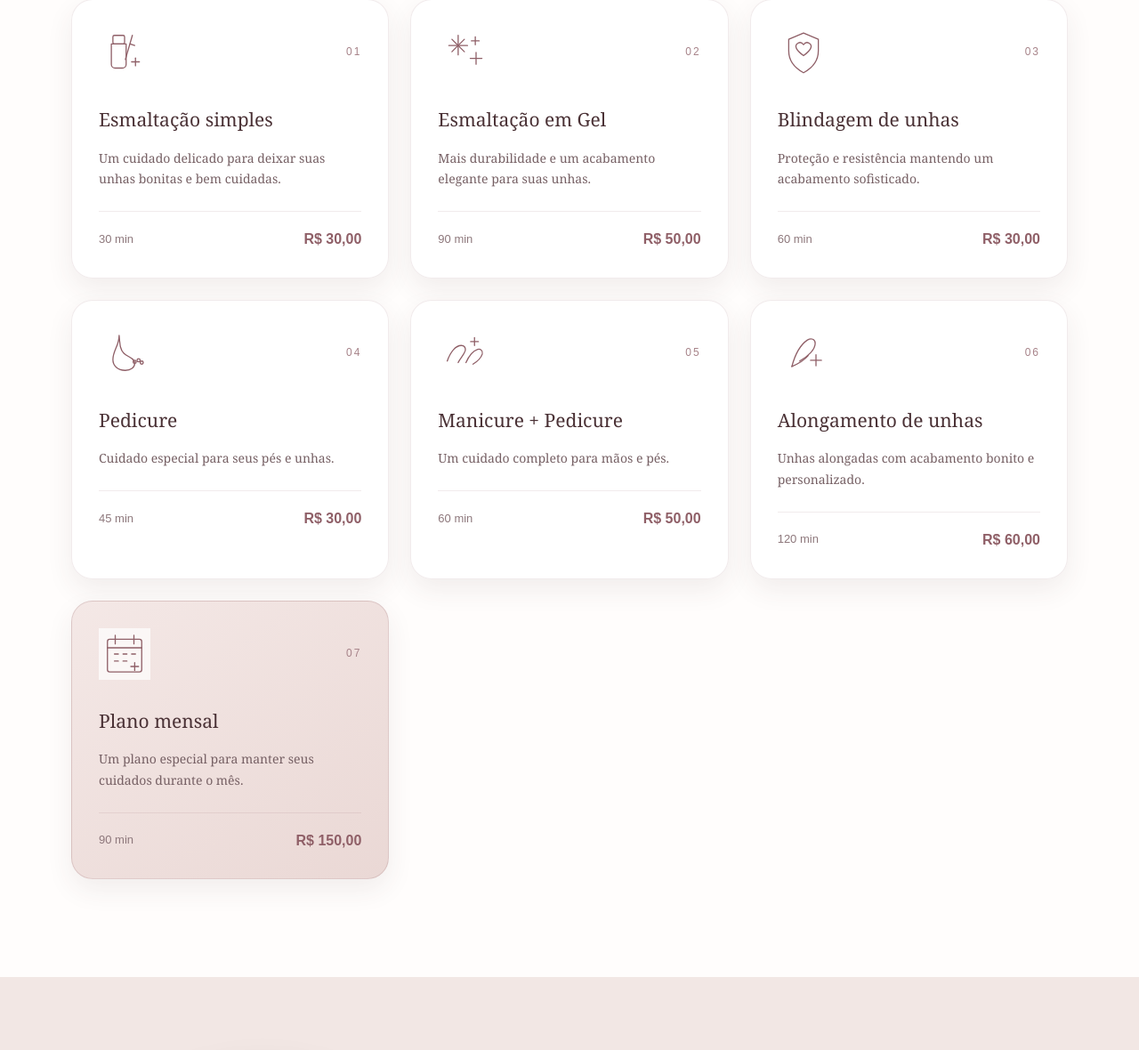
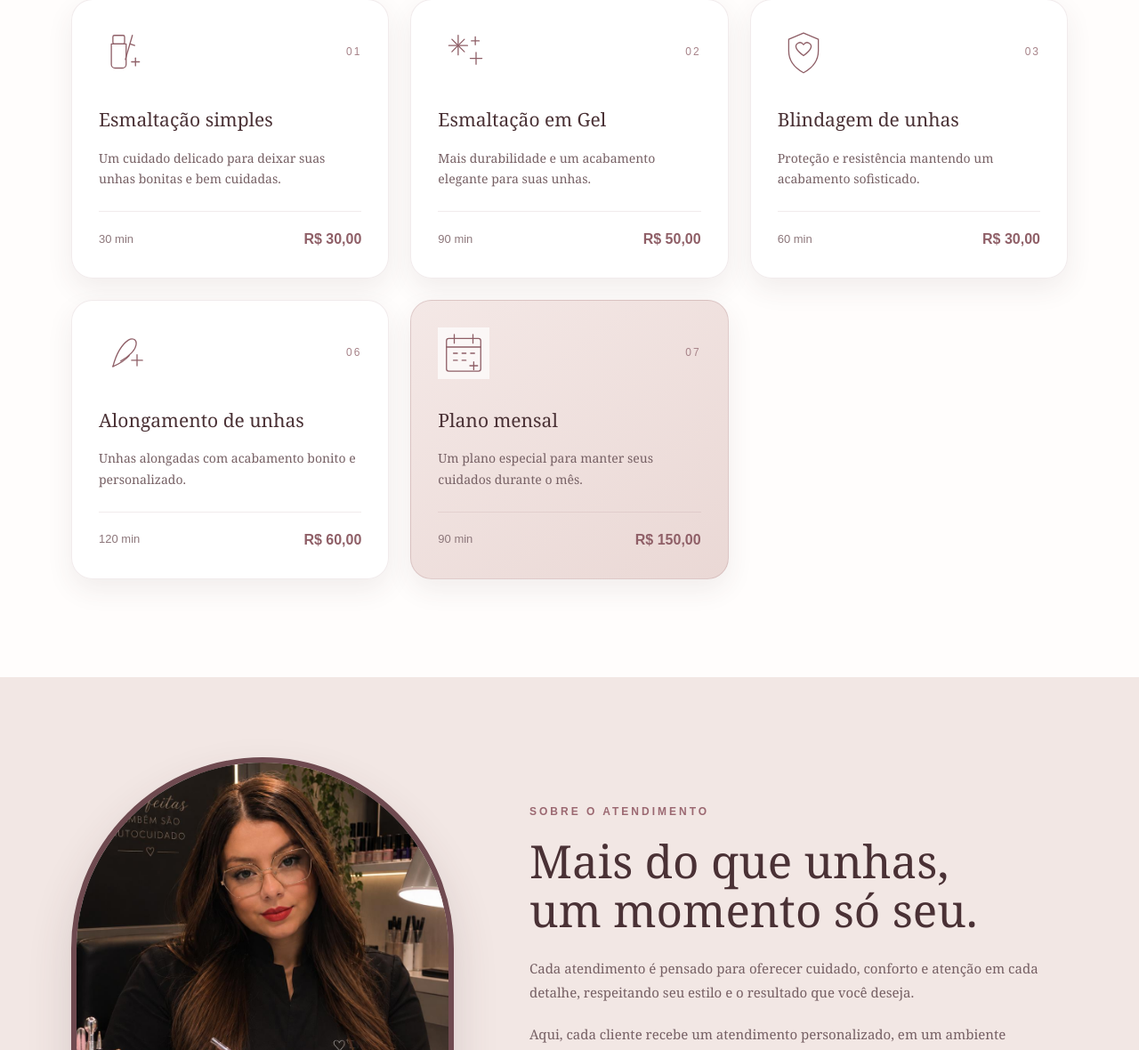
Before and after one commit to viniciusmacciel18-rgb/site_rayssa, a Flask app: page / in a window 1280 px wide. Shown: the part 1039-2219 px from the top of the page at 89% size. Run offline with Flask 3, Linux system fonts and the light colour scheme; some libraries are stand-ins or nearby versions.

Commit message:
Update index.html

```diff
--- a/templates/index.html
+++ b/templates/index.html
@@ -259,95 +259,6 @@
 
 
 
-                <!-- 04 — PEDICURE -->
-
-                <article class="servico-card">
-
-                    <div class="servico-topo">
-
-                        <span class="servico-icone">
-
-                            <svg viewBox="0 0 64 64" aria-hidden="true">
-
-                                <path d="M25 9c0 13-8 20-8 31 0 8 6 14 16 14 7 0 12-4 12-9 0-7-9-8-14-13-5-5-5-12-6-23Z"></path>
-
-                                <circle cx="45" cy="43" r="2"></circle>
-
-                                <circle cx="50" cy="41" r="2"></circle>
-
-                                <circle cx="54" cy="44" r="2"></circle>
-
-                            </svg>
-
-                        </span>
-
-                        <span class="servico-numero">04</span>
-
-                    </div>
-
-                    <h3>
-                        Pedicure
-                    </h3>
-
-                    <p>
-                        Cuidado especial para seus pés e unhas.
-                    </p>
-
-                    <div class="servico-info">
-                        <span>45 min</span>
-                        <strong>R$ 30,00</strong>
-                    </div>
-
-                </article>
-
-
-
-                <!-- 05 — MANICURE + PEDICURE -->
-
-                <article class="servico-card">
-
-                    <div class="servico-topo">
-
-                        <span class="servico-icone">
-
-                            <svg viewBox="0 0 64 64" aria-hidden="true">
-
-                                <!-- mão -->
-                                <path d="M11 42c4-12 11-20 18-20 4 0 6 3 5 7-2 6-7 10-9 15"></path>
-
-                                <!-- pé -->
-                                <path d="M35 44c4-9 9-15 15-17 4-1 7 2 6 6-2 6-7 10-12 13"></path>
-
-                                <!-- detalhe de brilho -->
-                                <path d="M46 12v10"></path>
-
-                                <path d="M41 17h10"></path>
-
-                            </svg>
-
-                        </span>
-
-                        <span class="servico-numero">05</span>
-
-                    </div>
-
-                    <h3>
-                        Manicure + Pedicure
-                    </h3>
-
-                    <p>
-                        Um cuidado completo para mãos e pés.
-                    </p>
-
-                    <div class="servico-info">
-                        <span>60 min</span>
-                        <strong>R$ 50,00</strong>
-                    </div>
-
-                </article>
-
-
-
                 <!-- 06 — ALONGAMENTO -->
 
                 <article class="servico-card">
```
